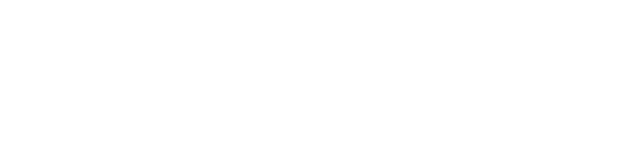
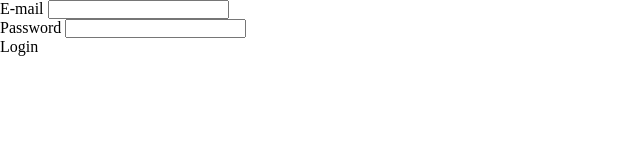
Before and after one commit to awebb123/Class_Logger, a website: page www/templates/pages/login.html in a window 1280 px wide. Shown: the whole page, without its empty margins (0-640 px from the left). Drawn offline with Linux system fonts and the light colour scheme; files that its build step writes are made by us from their sources.

Commit message:
Added input containers for login page

```diff
--- a/www/templates/pages/login.html
+++ b/www/templates/pages/login.html
@@ -1 +1,24 @@
 <nav-bar></nav-bar>
+
+<link href="styles/pages/login.css" rel="stylesheet">
+
+<div class="loginContainer">
+  <title>Login Page</title>
+   <form name="userForm">
+     <div layout="column" layout-align="center" flex="35" flex-offset="30">
+       <md-input-container class="sm-block">
+         <label>E-mail</label>
+         <input ng-model="user.email" type="email">
+       </md-input-container>
+     </div>
+     <div layout="column" layout-align="center" flex="35" flex-offset="30">
+       <md-input-container class="sm-block">
+         <label>Password</label>
+         <input ng-model="user.pswd" type="password">
+       </md-input-container>
+     </div>
+     <div layout="column" layout-align="center" flex="5" flex-offset="45">
+       <md-button>Login</md-button>
+     </div>
+   </form>
+ </div>
```
